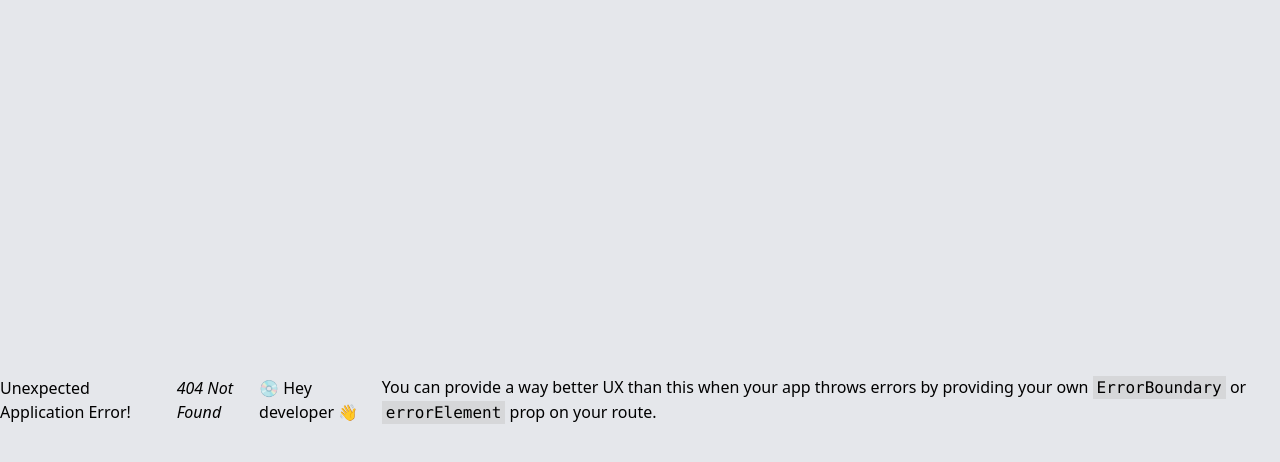
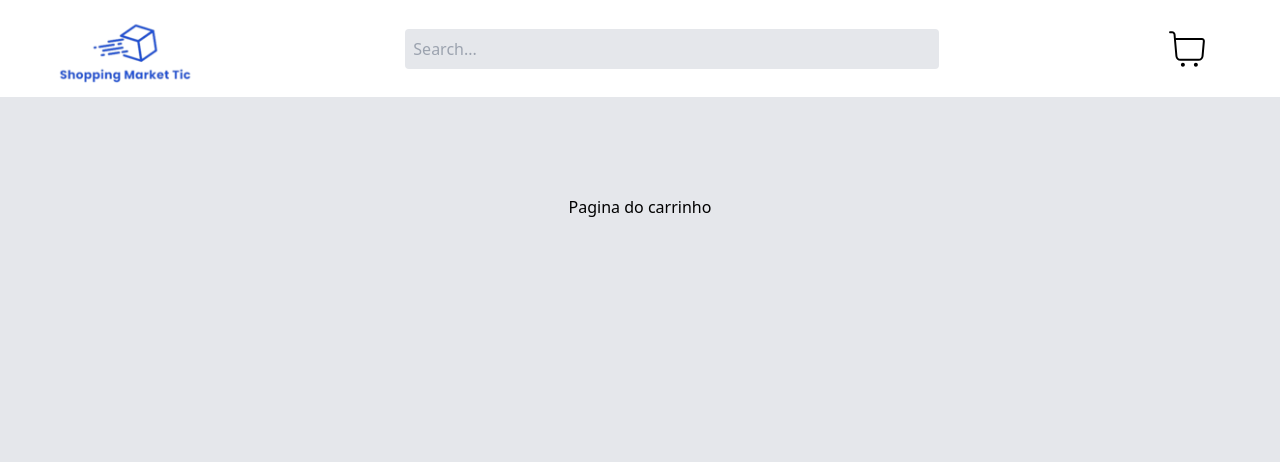
Before and after one commit to cesinhadev/shoppingMarketTic, a React (Vite) app in the folder shoppingMarketTic/: page /shopping-cart in a window 1280 px wide. Before the commit this address had no page. Shown: the top 462 px of the page. Built offline with nearby package versions, Linux system fonts and the light colour scheme.

Commit message:
Adicionando a página do carrinho

```diff
--- a/shoppingMarketTic/src/App.tsx
+++ b/shoppingMarketTic/src/App.tsx
@@ -1,29 +1,23 @@
-import {createBrowserRouter, RouterProvider } from 'react-router-dom';
-import Header from './app/components/Header';
-import Home from './app/view/Home';
+import { createBrowserRouter, RouterProvider } from "react-router-dom";
+//import Header from "./app/components/Header";
+import Home from "./app/view/Home";
+import ShoppingCart from "./app/view/ShoppingCart";
+import Layout from "./app/components/Layout";
 
 function App() {
 	const route = createBrowserRouter([
 		{
-
-		path:"/",
-		element:
-		<>
-			<Header/>
-			<Home/>
-
-		</>
-	}
-
-])
-
-
-
-  return(
-		<div className='flex justify-center items-center bg-gray-200 h-screen'>
+			element:<Layout/>,
+				children: [{path: "/", element: <Home/>},
+									{ path:"/shopping-cart", element: <ShoppingCart/>}
+				],
+		},
+	]);
+	return (
+		<div className="flex h-screen items-center justify-center bg-gray-200">
 			<RouterProvider router={route}></RouterProvider>
 		</div>
 	);
 }
 
-export default App
+export default App;
--- a/shoppingMarketTic/src/app/components/Header.tsx
+++ b/shoppingMarketTic/src/app/components/Header.tsx
@@ -1,11 +1,12 @@
+import { ChangeEvent, useRef, useState } from "react";
+import { CiShoppingCart } from "react-icons/ci";
+import { debounce } from "lodash";
+import { ProductProps } from "../interfaces/Product";
 import { useQuery } from "react-query";
+import { useOnClickOutside } from "../hooks/useClickOutside";
 import Input from "./Input";
+import List from "./List";
 import ProductService from "../services/product.service";
-import { ProductProps } from "../interfaces/Product";
-import { ChangeEvent, useRef, useState } from "react";
-import { debounce } from "lodash";
-import List from "./List";
-import { useOnClickOutside } from "../hooks/useClickOutside";
 
 const Header = () => {
 	const [productName, setproductName] = useState("");
@@ -72,7 +73,9 @@ const Header = () => {
 					</ul>
 					}
 				</div>
-				<div>Carrinho</div>
+				<a href="/shopping-cart">
+					<CiShoppingCart className="h-12 w-20" />
+				</a>
 			</div>
 		</header>
 	);
--- /dev/null
+++ b/shoppingMarketTic/src/app/components/Layout.tsx
@@ -0,0 +1,22 @@
+import { Suspense } from "react";
+import Header from "./Header";
+import { Outlet } from "react-router-dom";
+
+const Layout = () => {
+
+	return(
+		<>
+			<Header/>
+				<main className="h-5/6 w-full">
+					<Suspense fallback={"Carregando..."}>
+						<Outlet/>
+					</Suspense>
+				</main>
+		</>
+	)
+
+
+}
+
+
+export default Layout;
--- /dev/null
+++ b/shoppingMarketTic/src/app/view/ShoppingCart.tsx
@@ -0,0 +1,11 @@
+const ShoppingCart = () => {
+	return(
+		<div className="flex h-full flex-col gap-12">
+			<div className="mt-32 flex h-4/5 justify-center overflow-x-auto">
+				Pagina do carrinho
+			</div>
+		</div>
+	)
+};
+
+export default ShoppingCart;
```
